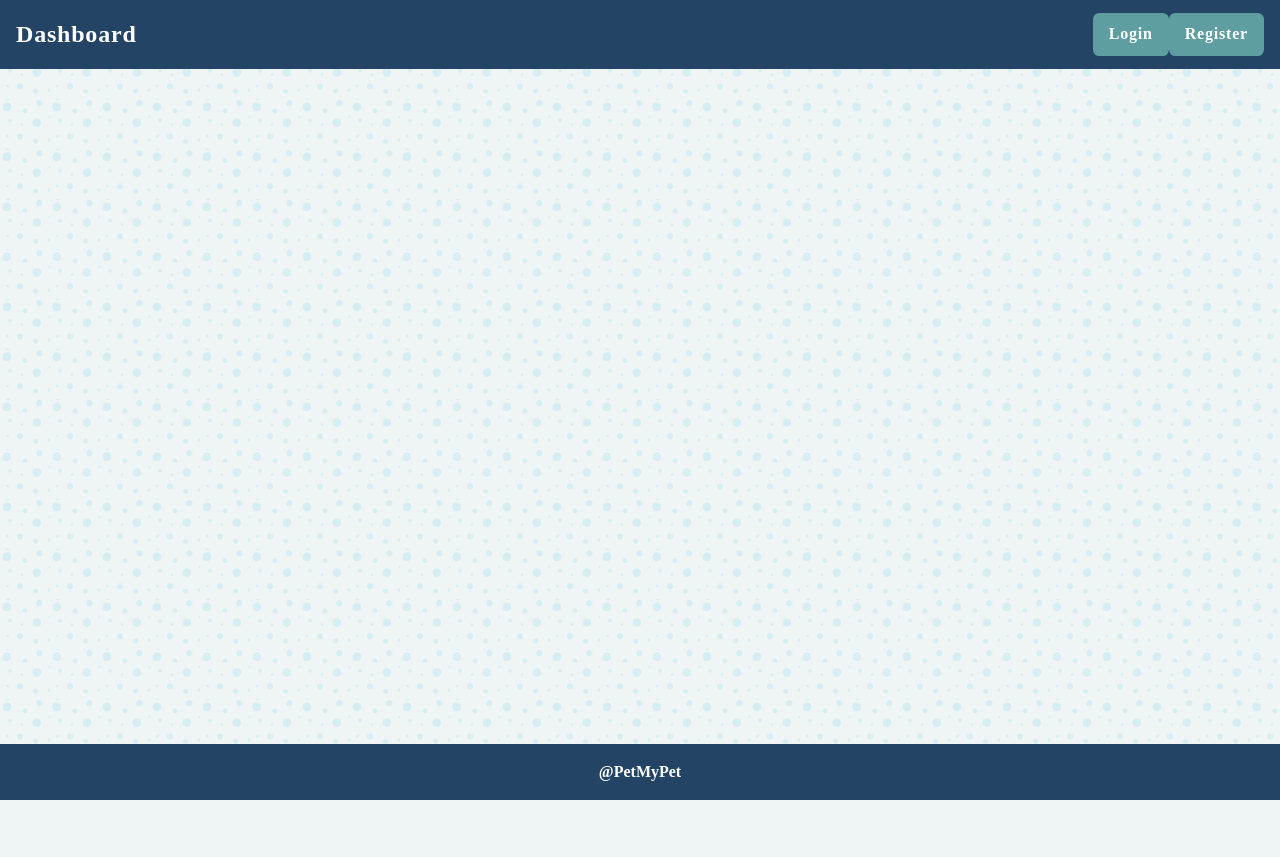
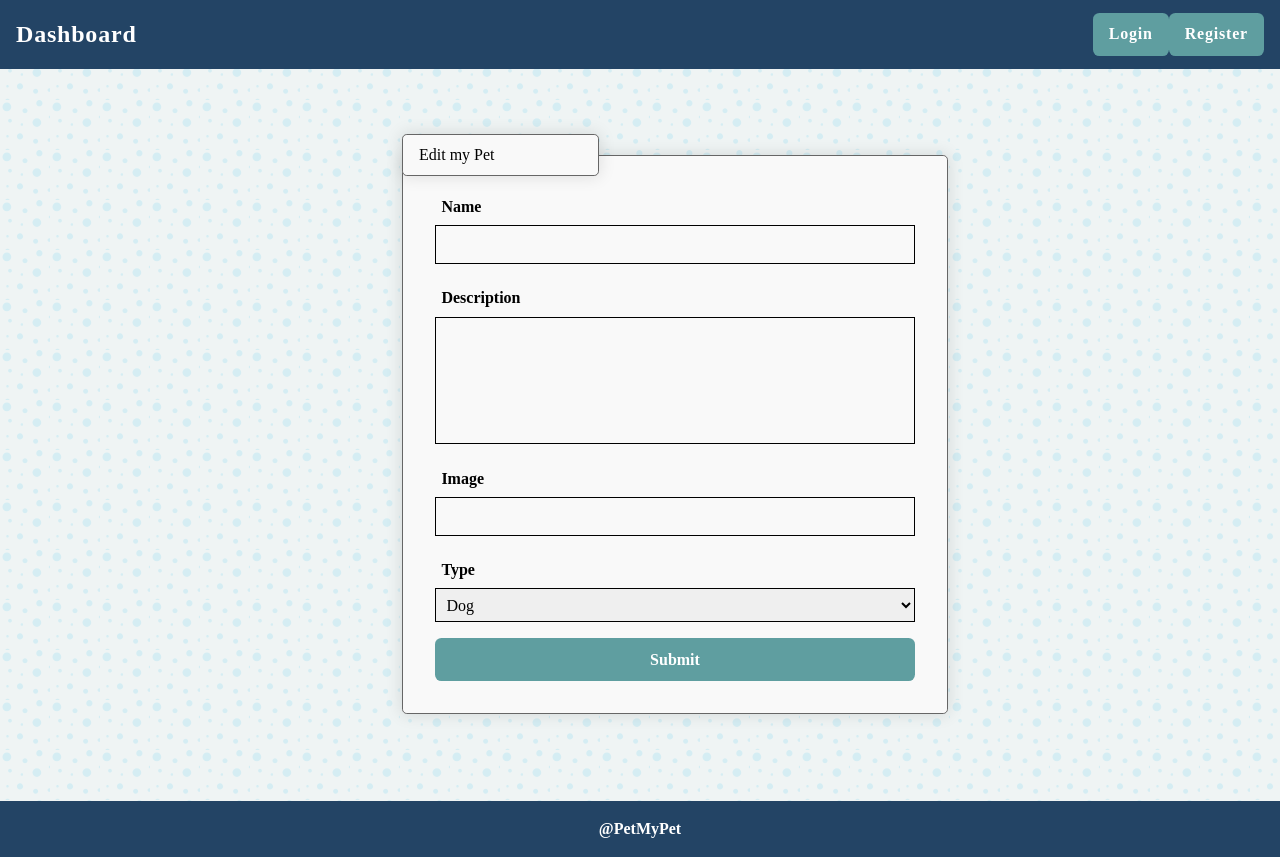
Before and after one commit to NANikolaev/Pets, a React (Create React App) app: page /edit/pet/1 in a window 1280 px wide. Before the commit the page ends 800 px from the top, so only its background shows below. Built offline with nearby package versions, Linux system fonts and the light colour scheme; no server answers.

Commit message:
refactorin Edit component

```diff
--- a/src/App.js
+++ b/src/App.js
@@ -9,7 +9,7 @@ import Dashboard from "./components/Dashboard/Dashboard";
 import Details from "./components/Details/Details";
 import Logout from "./components/Logout/Logout";
 import AddPet from "./components/Add-Pet/AddPet";
-
+import Edit from "./components/Edit/Edit";
 
 
 function App() {
@@ -31,6 +31,7 @@ function App() {
           <Route path="/register" element={<Register changeOutState={changeOutState} />}></Route>
           <Route path="/logout" element={<Logout changeOutState={changeOutState} />}></Route>
           <Route path="/details/pet/:id/*" element={<Details user={user} />}></Route>
+          <Route path="/edit/pet/:id" element={<Edit user={user}/>}></Route>
           <Route path="/add-pet" element={<AddPet user={user}/>}></Route>
         </Routes>
       </main>
--- a/src/components/Details/Details.js
+++ b/src/components/Details/Details.js
@@ -1,7 +1,6 @@
-import { useParams, Route, Routes, Link } from "react-router-dom"
+import { useParams, Link } from "react-router-dom"
 import { useEffect, useState } from "react"
 
-import Edit from "../Edit/Edit"
 import specificPet from "./detail-service"
 
 export default function Details({ user }) {
@@ -14,6 +13,7 @@ export default function Details({ user }) {
     }, [])
 
     return (
+
         <section id="details-page" className="details">
             <div className="pet-information">
                 <h3>Name: {pet.name}</h3>
@@ -22,30 +22,28 @@ export default function Details({ user }) {
                 <div className="actions">
                     {user._id == pet._ownerId
                         ? <>
-                            <Link className="button" to='edit'>Edit</Link>
-                            <Link className="button" to='delete'>Delete</Link>
-                        </>
+                            <Link className="button" to={`/edit/pet/${pet._id}`}>Edit</Link>
+                            <Link className="button" to="#">Delete</Link>
+                          </>
                         : ''
                     }
-                    {user._id !== pet._ownerId ? <a className="button" href="#">Like</a> : ''}
+
+                    {user._id != pet._ownerId ? <Link className="button" to="#">Like</Link> : ''}
 
 
                     <div className="likes">
                         <img className="hearts" src="/images/heart.png" />
                         <span id="total-likes">Likes: 0</span>
                     </div>
-                    <Routes>
-                        <Route path="edit" element={<Edit pet={pet} />}></Route>
-                        <Route path="delete" element={<Edit pet={pet} />}></Route>
-                    </Routes>
 
                 </div>
             </div>
             <div className="pet-description">
-                <h3>Description: {pet.description}</h3>
-                <p></p>
+                <h3>Description:</h3>
+                <p>{pet.description}</p>
             </div>
         </section>
+
 
     )
 
--- a/src/components/Edit/Edit.js
+++ b/src/components/Edit/Edit.js
@@ -1,9 +1,19 @@
+import { useState, useEffect } from "react"
+import { useParams } from "react-router-dom"
+import specificPet from "../Details/detail-service"
+
+
+function Edit({user}) {
+    const [pet, changePet] = useState({})
+    let id = useParams().id
+    useEffect(() => {
+        specificPet(id)
+            .then(pet => changePet(pet))
+    },[])
 
 
 
-function Edit({pet}){
-
-    return(
+    return (
         <section id="edit-page" className="edit">
             <form id="edit-form" action="#" method="">
                 <fieldset>
@@ -30,11 +40,11 @@ function Edit({pet}){
                         <label htmlFor="type">Type</label>
                         <span className="input">
                             <select id="type" name="type" defaultValue={pet.type}>
-                            <option value="cat" >Cat</option>
-                            <option value="dog" selected>Dog</option>
-                            <option value="parrot">Parrot</option>
-                            <option value="reptile">Reptile</option>
-                            <option value="other">Other</option>
+                                <option defaultValue="cat" >Cat</option>
+                                <option defaultValue="dog" selected>Dog</option>
+                                <option defaultValue="parrot">Parrot</option>
+                                <option defaultValue="reptile">Reptile</option>
+                                <option defaultValue="other">Other</option>
                             </select>
                         </span>
                     </p>
```
Also changed, not shown: src/components/Edit/service.js (added). Lines whose indentation alone changed are shown as unchanged.
